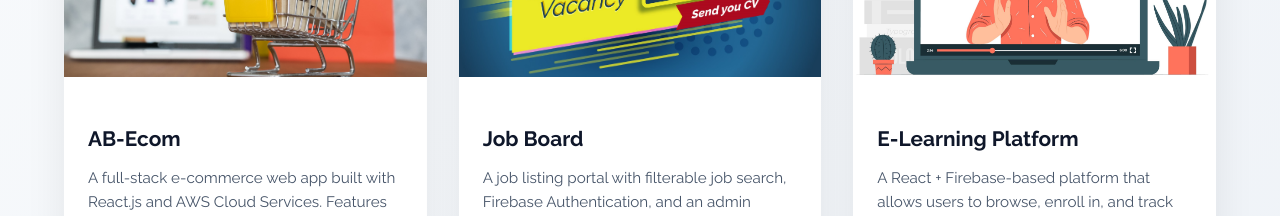
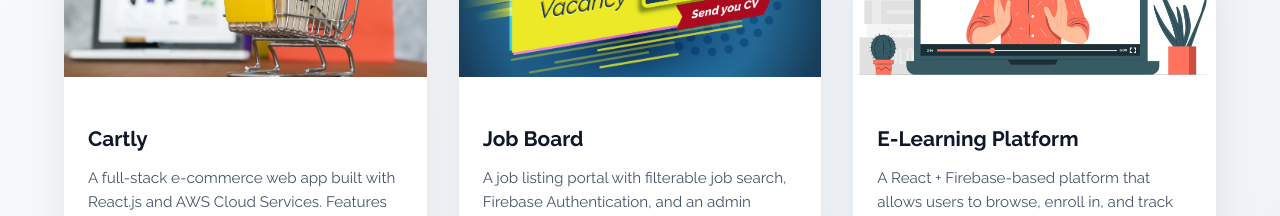
Before and after one commit to abhicplash/mine, a React (Vite) app: page / in a window 1280 px wide. Shown: the part 2300-2516 px from the top of the page. Built offline with nearby package versions, Linux system fonts and the light colour scheme.

Commit message:
name provided cartly

```diff
--- a/src/components/Projects.jsx
+++ b/src/components/Projects.jsx
@@ -7,7 +7,7 @@ import MiniProjects from "./MiniProjects";
 
 const projects = [
   {
-    title: "AB-Ecom",
+    title: "Cartly ",
     description:
       "A full-stack e-commerce web app built with React.js and AWS Cloud Services. Features user authentication via AWS Cognito, dynamic product listings fetched from a custom serverless API (AWS Lambda + API Gateway + DynamoDB), and global state management using Redux for cart and wishlist. Deployed on AWS S3 with CloudFront CDN for global HTTPS delivery. Includes protected routes, performance optimizations (useMemo, useCallback, React.memo), and a fully responsive UI.",
     github: "https://github.com/abhicplash/ab-ecom",
```
